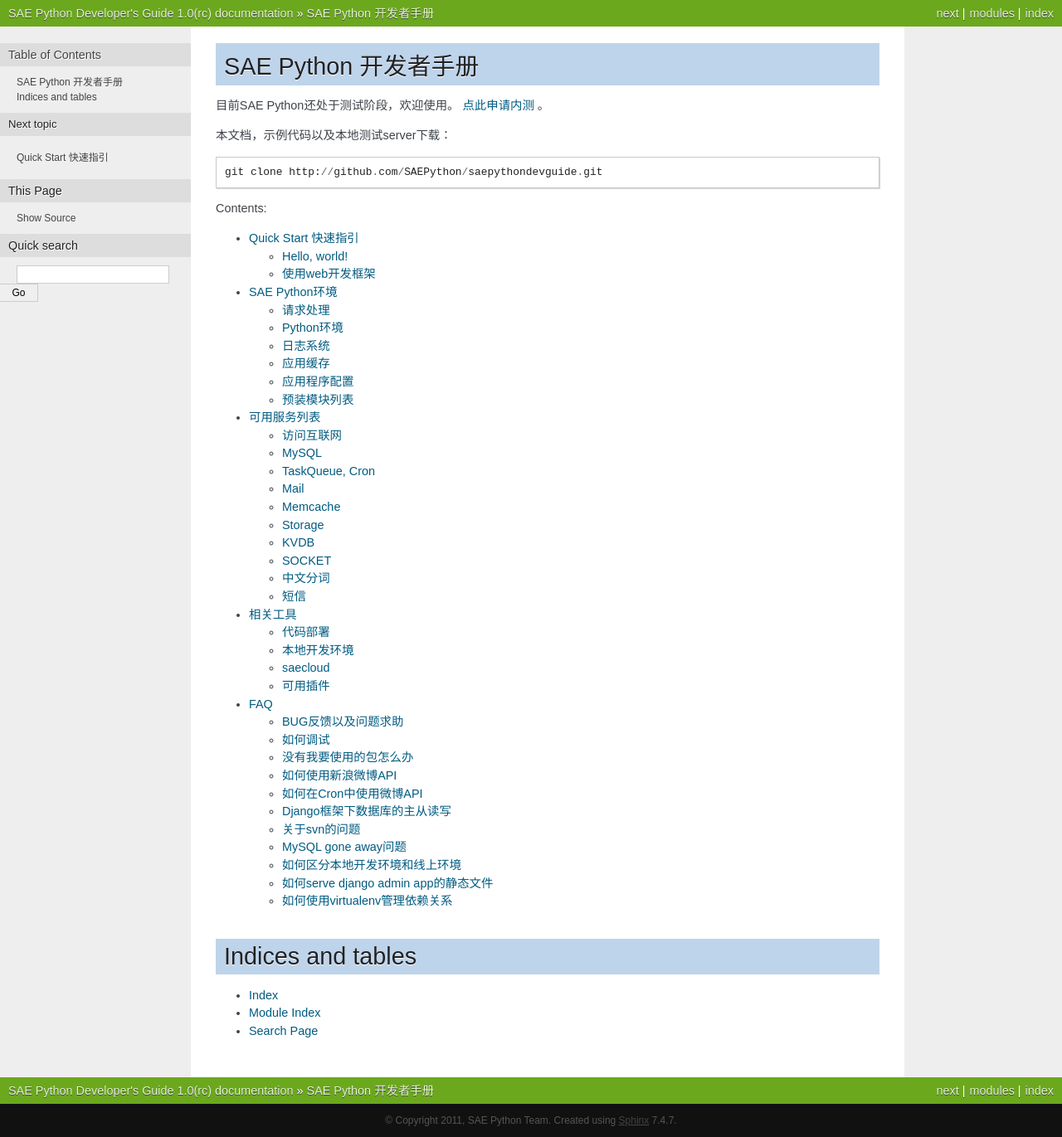
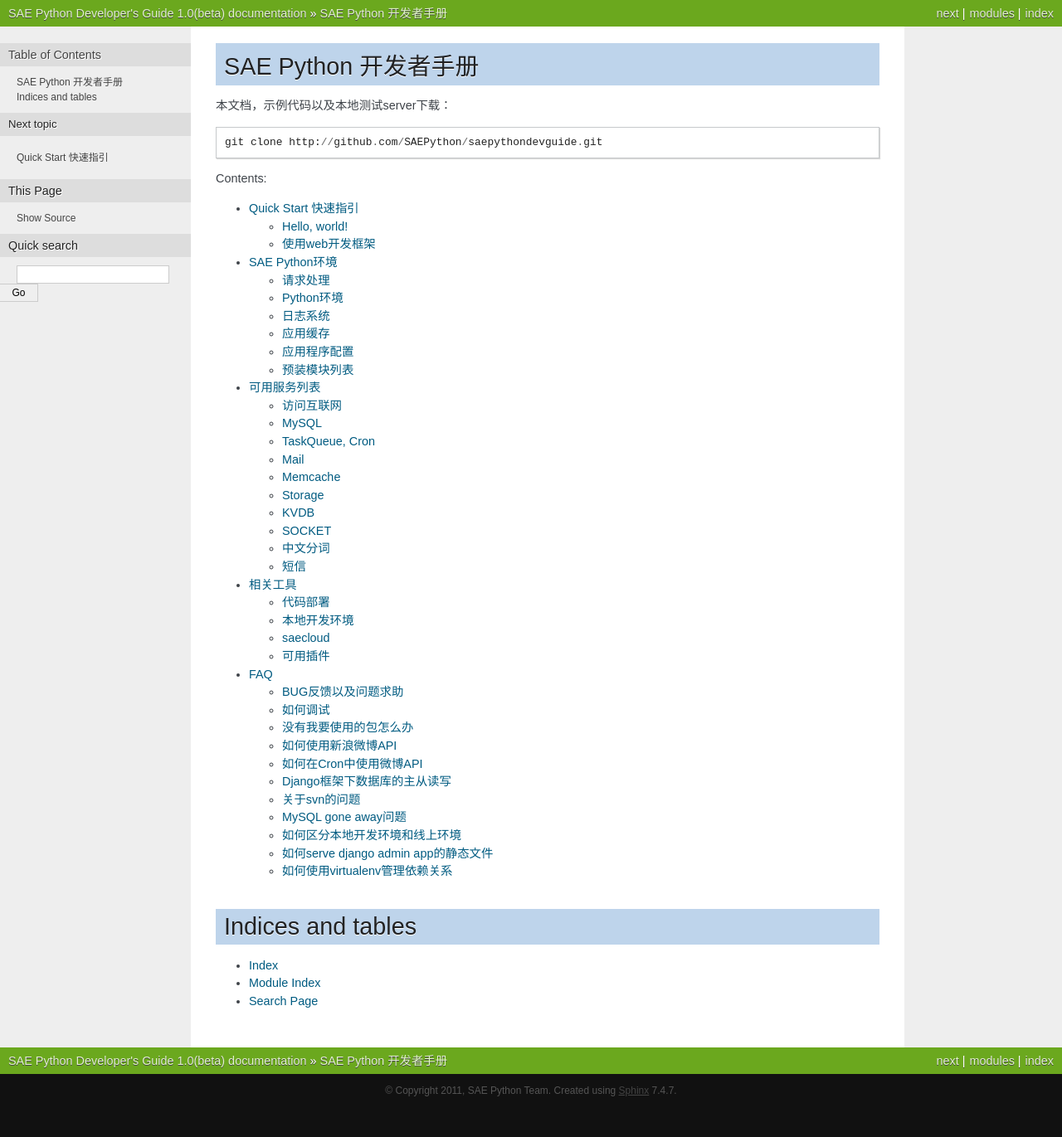
Before and after one commit to sinacloud/sae-python-dev-guide, a Sphinx documentation site: the page built from docs/index.rst, in a window 1280 px wide. Shown: the whole page at 83% size. Built offline with Sphinx 7.4.7, drawn with Linux system fonts in a browser that asks for light colours; after the commit the page ends 1335 px from its top, so only the background shows below that.

Commit message:
hooray, beta release

```diff
--- a/docs/conf.py
+++ b/docs/conf.py
@@ -50,7 +50,7 @@
 # The short X.Y version.
 version = '1.0'
 # The full version, including alpha/beta/rc tags.
-release = '1.0(rc)'
+release = '1.0(beta)'
 
 # The language for content autogenerated by Sphinx. Refer to documentation
 # for a list of supported languages.
--- a/docs/index.rst
+++ b/docs/index.rst
@@ -5,11 +5,6 @@
 
 SAE Python 开发者手册
 =================================================
-
-目前SAE Python还处于测试阶段，欢迎使用。 `点此申请内测`_ 。
-
-.. _点此进入: /invite
-.. _点此申请内测: /apply
 
 本文档，示例代码以及本地测试server下载：  ::
 
```
